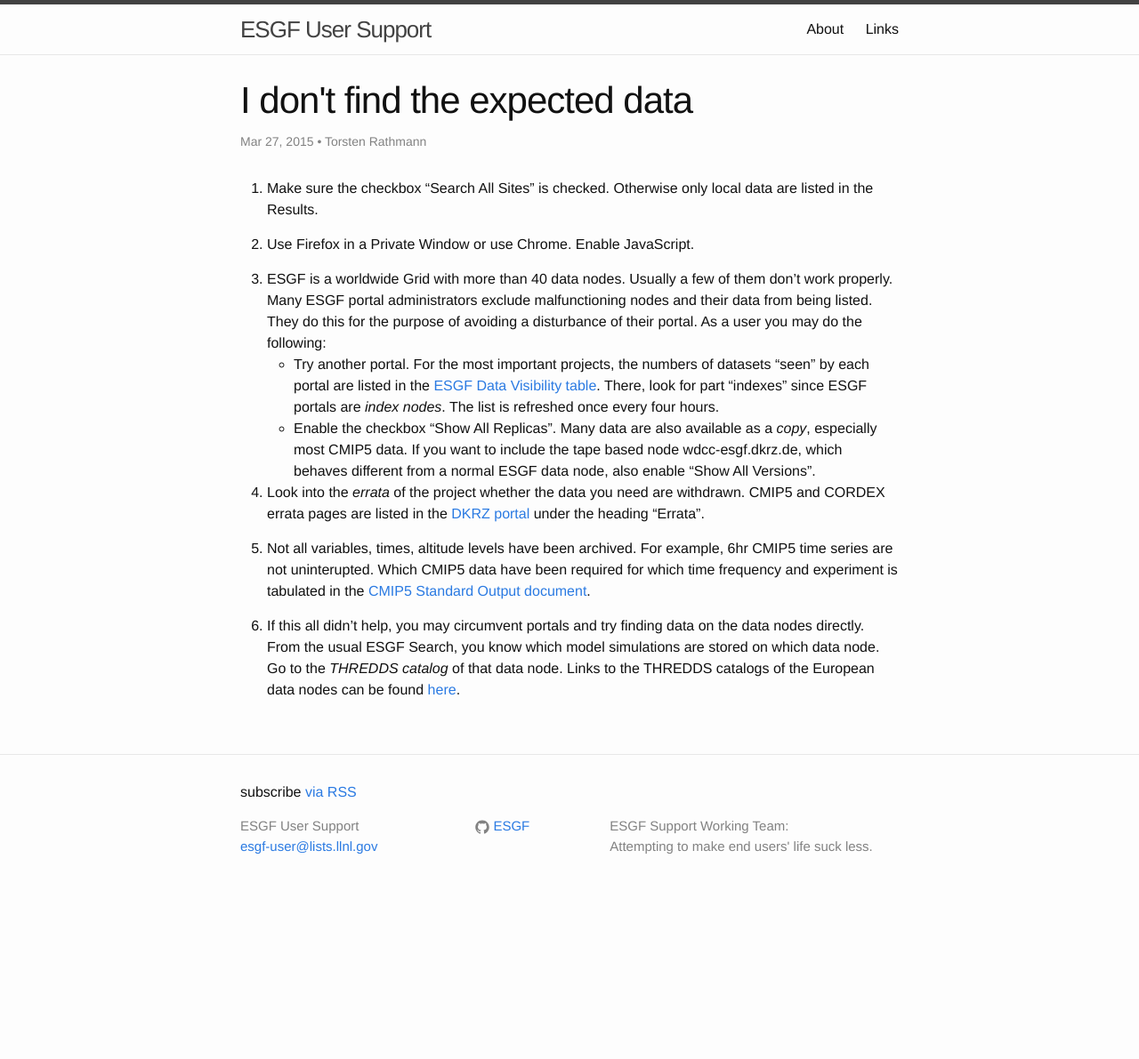
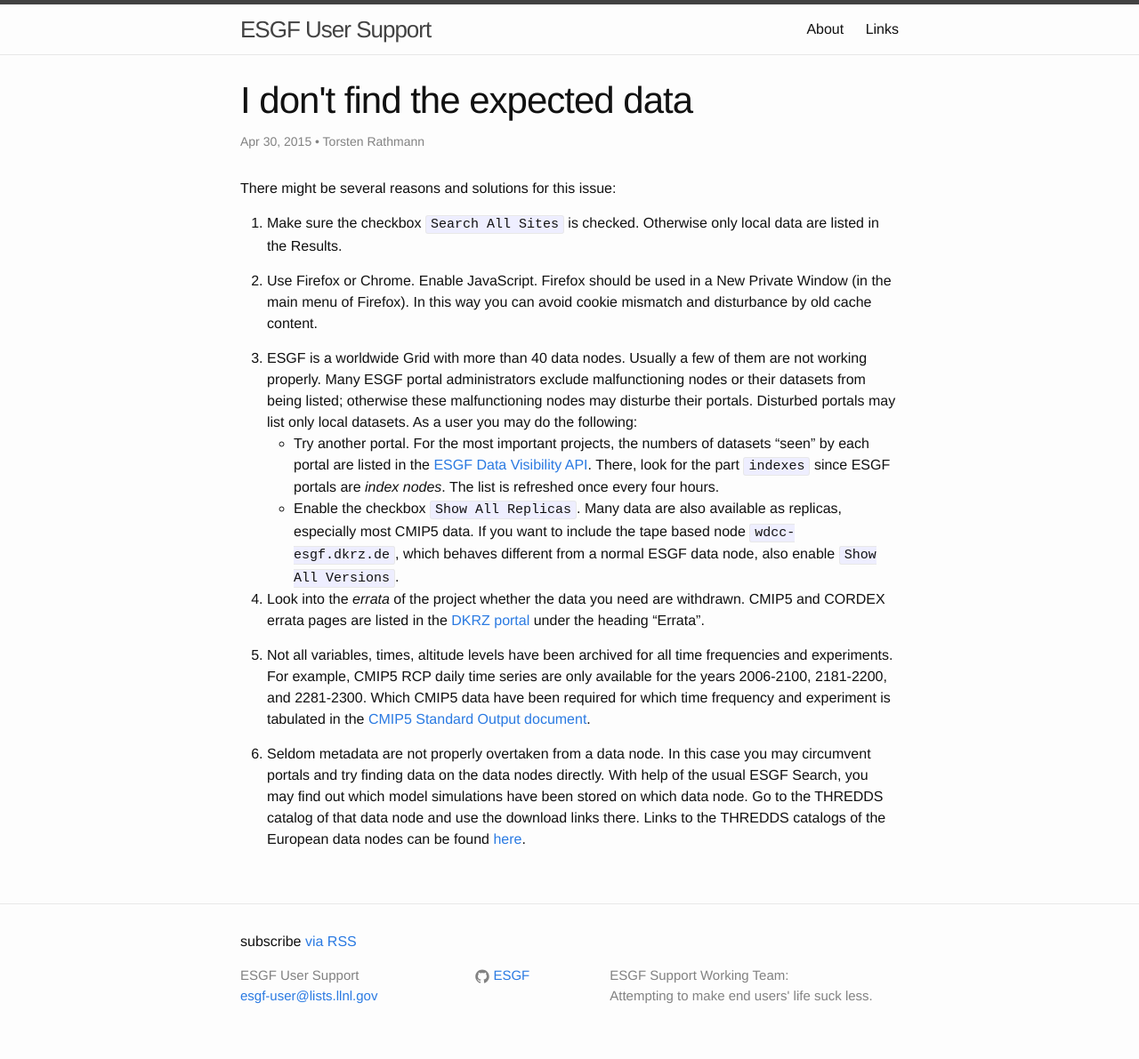
Before and after one commit to ESGF/esgf-swt, a Jekyll site: the page built from _posts/2015-03-27-dont-find-data.markdown, in a window 1280 px wide. Shown: the whole page at 89% size. Built offline with Jekyll 4.4.1, drawn with Linux system fonts in a browser that asks for light colours; before the commit the page ends 1023 px from its top, so only the background shows below that.

Commit message:
TR: More verbose now

```diff
--- a/_posts/2015-03-27-dont-find-data.markdown
+++ b/_posts/2015-03-27-dont-find-data.markdown
@@ -2,23 +2,25 @@
 layout: post                     #<-- don't touch
 title:  "I don't find the expected data" #<-- keep the quotes " ... "
 categories: search, data, CMIP5, CORDEX #<-- No quotes, comma separated tags
-date:   2015-03-27 21:00:00      #<-- current date and time
+date:   2015-04-30 16:10:00      #<-- current date and time
 author: Torsten Rathmann         #<-- Replace with the name
 ---
 
-1. Make sure the checkbox "Search All Sites" is checked. Otherwise only local data are listed in the Results.
+There might be several reasons and solutions for this issue:
 
-2. Use Firefox in a Private Window or use Chrome. Enable JavaScript.
+1. Make sure the checkbox `Search All Sites` is checked. Otherwise only local data are listed in the Results.
 
-3. ESGF is a worldwide Grid with more than 40 data nodes. Usually a few of them don't work properly. Many ESGF portal administrators exclude malfunctioning nodes and their data from being listed. They do this for the purpose of avoiding a disturbance of their portal. As a user you may do the following:
-* Try another portal. For the most important projects, the numbers of datasets "seen" by each portal are listed in the [ESGF Data Visibility table][Data Visibility API]. There, look for part "indexes" since ESGF portals are *index nodes*. The list is refreshed once every four hours.
-* Enable the checkbox "Show All Replicas". Many data are also available as a *copy*, especially most CMIP5 data. If you want to include the tape based node wdcc-esgf.dkrz.de, which behaves different from a normal ESGF data node, also enable "Show All Versions".
+2. Use Firefox or Chrome. Enable JavaScript. Firefox should be used in a New Private Window (in the main menu of Firefox). In this way you can avoid cookie mismatch and disturbance by old cache content.
+
+3. ESGF is a worldwide Grid with more than 40 data nodes. Usually a few of them are not working properly. Many ESGF portal administrators exclude malfunctioning nodes or their datasets from being listed; otherwise these malfunctioning nodes may disturbe their portals. Disturbed portals may list only local datasets. As a user you may do the following:
+* Try another portal. For the most important projects, the numbers of datasets "seen" by each portal are listed in the [ESGF Data Visibility API][Data Visibility API]. There, look for the part `indexes` since ESGF portals are *index nodes*. The list is refreshed once every four hours.
+* Enable the checkbox `Show All Replicas`. Many data are also available as replicas, especially most CMIP5 data. If you want to include the tape based node `wdcc-esgf.dkrz.de`, which behaves different from a normal ESGF data node, also enable `Show All Versions`.
 
 4. Look into the *errata* of the project whether the data you need are withdrawn. CMIP5 and CORDEX errata pages are listed in the [DKRZ portal][DKRZ portal] under the heading "Errata".
 
-5. Not all variables, times, altitude levels have been archived. For example, 6hr CMIP5 time series are not uninterupted. Which CMIP5 data have been required for which time frequency and experiment is tabulated in the [CMIP5 Standard Output document][CMIP5 Standard Output].
+5. Not all variables, times, altitude levels have been archived for all time frequencies and experiments. For example, CMIP5 RCP daily time series are only available for the years 2006-2100, 2181-2200, and 2281-2300. Which CMIP5 data have been required for which time frequency and experiment is tabulated in the [CMIP5 Standard Output document][CMIP5 Standard Output].
 
-6. If this all didn't help, you may circumvent portals and try finding data on the data nodes directly. From the usual ESGF Search, you know which model simulations are stored on which data node. Go to the *THREDDS catalog* of that data node. Links to the THREDDS catalogs of the European data nodes can be found [here][IS-ENES data nodes].
+6. Seldom metadata are not properly overtaken from a data node. In this case you may circumvent portals and try finding data on the data nodes directly. With help of the usual ESGF Search, you may find out which model simulations have been stored on which data node. Go to the THREDDS catalog of that data node and use the download links there. Links to the THREDDS catalogs of the European data nodes can be found [here][IS-ENES data nodes].
 
 [Data Visibility API]: https://esg-dn1.nsc.liu.se:8843/api/datavisibility
 [DKRZ portal]: http://esgf-data.dkrz.de/esgf-web-fe/
```
